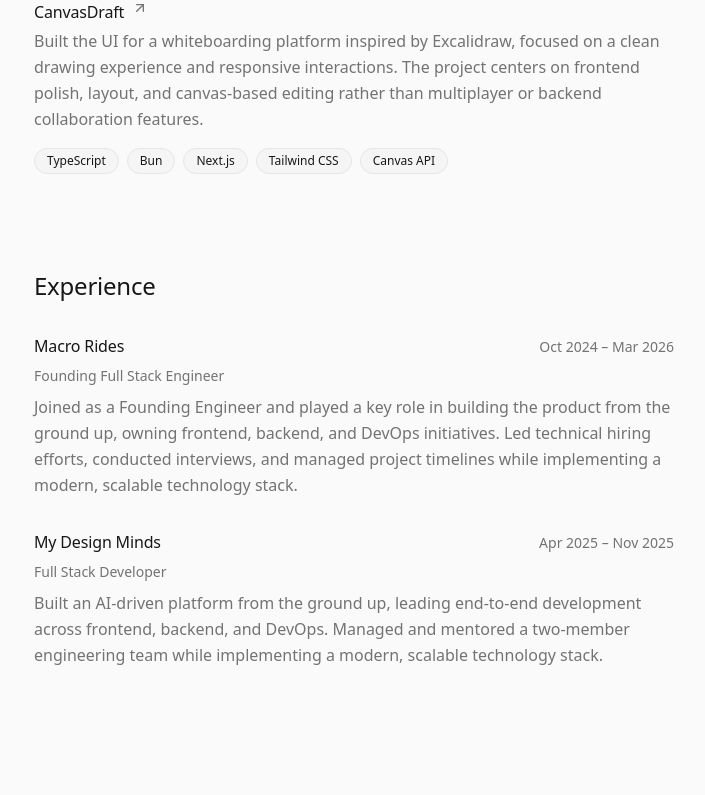
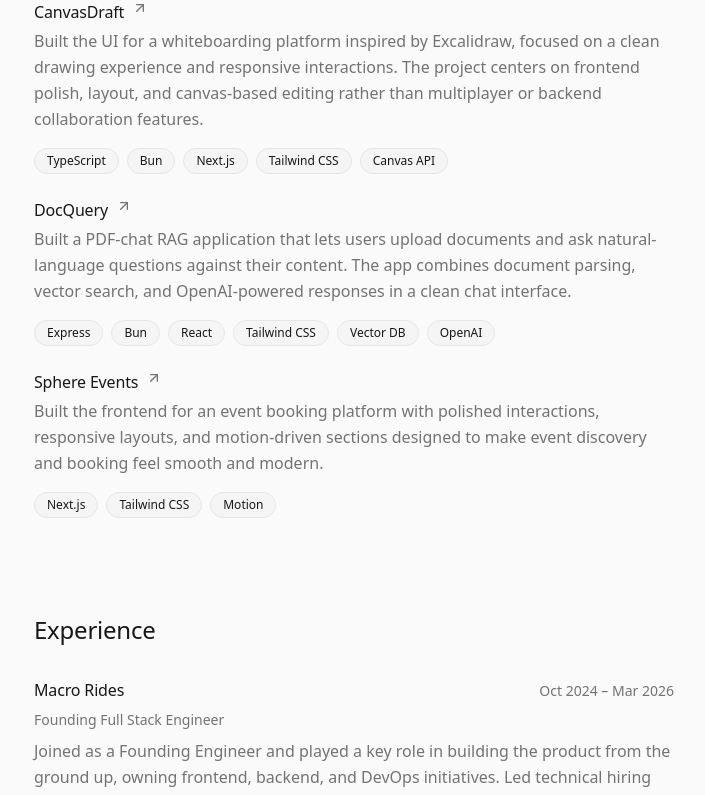
Before and after one commit to DevDesignAmitesh/minimal-portfolio, a Next.js app: page / in a window 1280 px wide. Shown: the part 1219-2014 px from the top of the page, without its empty margins (286-991 px from the left). Built offline with nearby package versions, Linux system fonts and the light colour scheme.

Commit message:
updated projects and resume

```diff
--- a/src/data/data.ts
+++ b/src/data/data.ts
@@ -99,6 +99,27 @@
         "Canvas API",
       ],
     },
+    {
+      name: "DocQuery",
+      description:
+        "Built a PDF-chat RAG application that lets users upload documents and ask natural-language questions against their content. The app combines document parsing, vector search, and OpenAI-powered responses in a clean chat interface.",
+      link: "https://pdf-chat.amitesh.work/",
+      techStack: [
+        "Express",
+        "Bun",
+        "React",
+        "Tailwind CSS",
+        "Vector DB",
+        "OpenAI",
+      ],
+    },
+    {
+      name: "Sphere Events",
+      description:
+        "Built the frontend for an event booking platform with polished interactions, responsive layouts, and motion-driven sections designed to make event discovery and booking feel smooth and modern.",
+      link: "https://sphere-site.vercel.app/",
+      techStack: ["Next.js", "Tailwind CSS", "Motion"],
+    },
   ],
 };
 
```
Also changed, not shown: public/resume.jpg, 1 other file (tests, documents, lock files or other folders).
